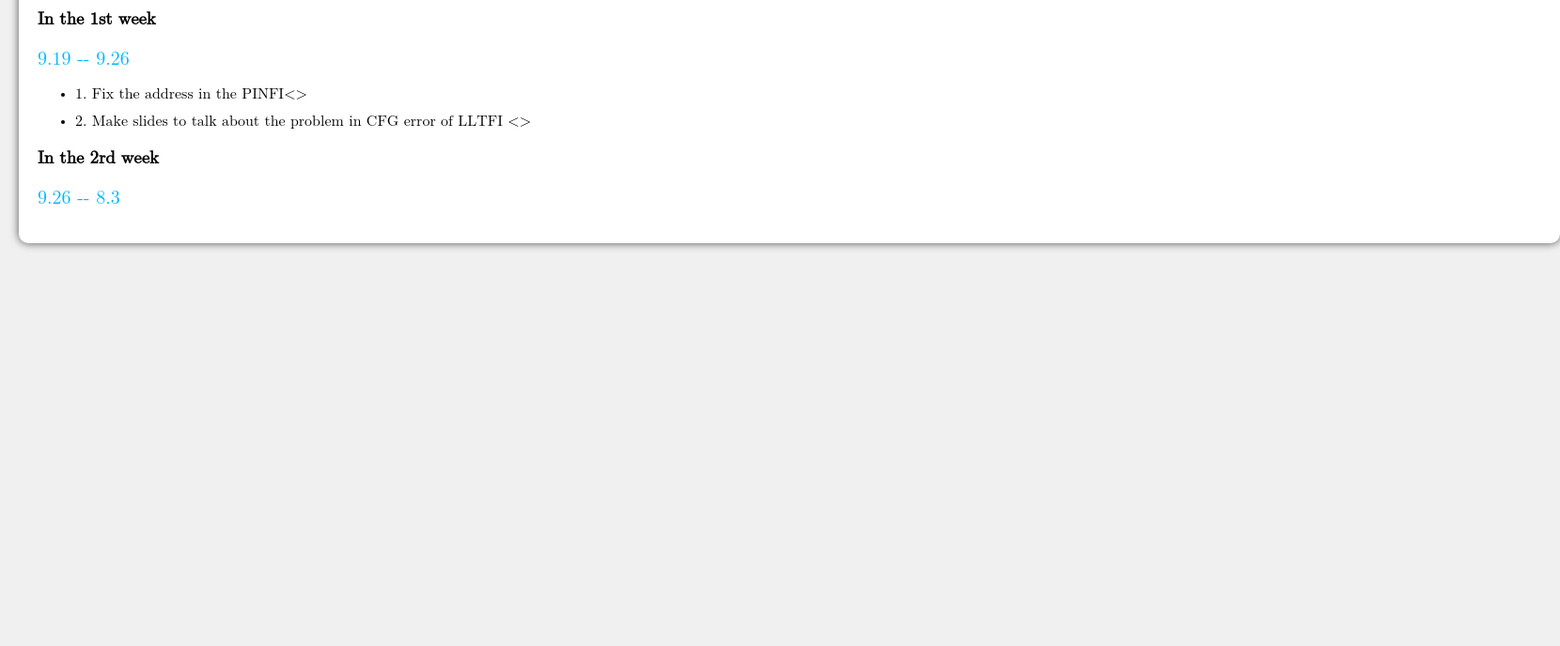
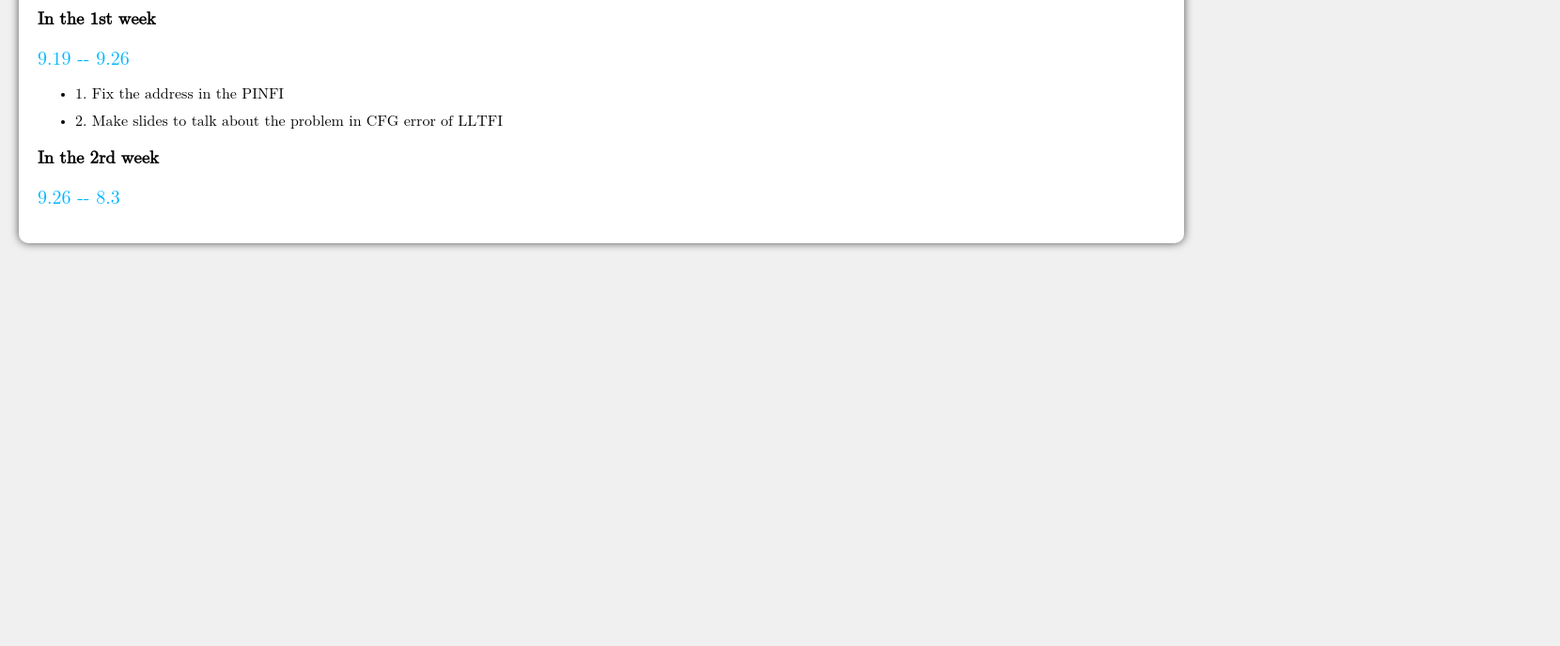
Before and after one commit to yaoyunzhou/yaoyunzhou.github.io, a plain HTML site: page files/process.html in a window 1280 px wide. Shown: the part 112-800 px from the top of the page at 94% size, 1660 px wide, since content can reach past the window. Drawn offline with Linux system fonts and the light colour scheme.

Commit message:
compiler

```diff
--- a/files/process.html
+++ b/files/process.html
@@ -17,7 +17,7 @@
             padding: 20px;
             border-radius: 10px;
             box-shadow: 0 0 10px rgba(0, 0, 0, 0.662);
-            width: 1600px;
+            width: auto;
             margin: 0 auto;
         }
 
@@ -48,8 +48,8 @@
         <h3>In the 1st week</h3>
         <p>9.19 -- 9.26</p>
         <ul class="task-list">
-            <li class="task-item">1. Fix the address in the PINFI<>
-            <li class="task-item">2. Make slides to talk about the problem in CFG error of LLTFI <>
+            <li class="task-item">1. Fix the address in the PINFI </li>
+            <li class="task-item">2. Make slides to talk about the problem in CFG error of LLTFI </li>
         </ul>
         <h3>In the 2rd week</h3>
         <p>9.26 -- 8.3 </p>
```
